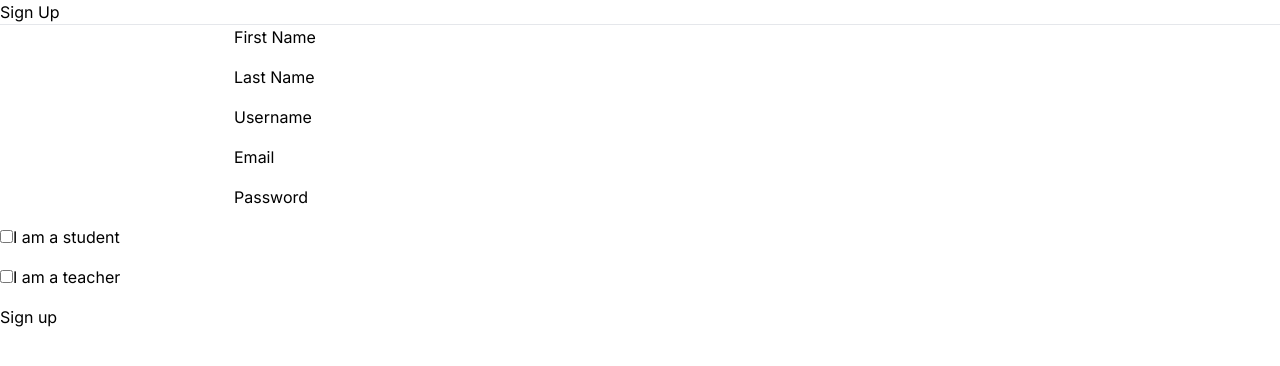
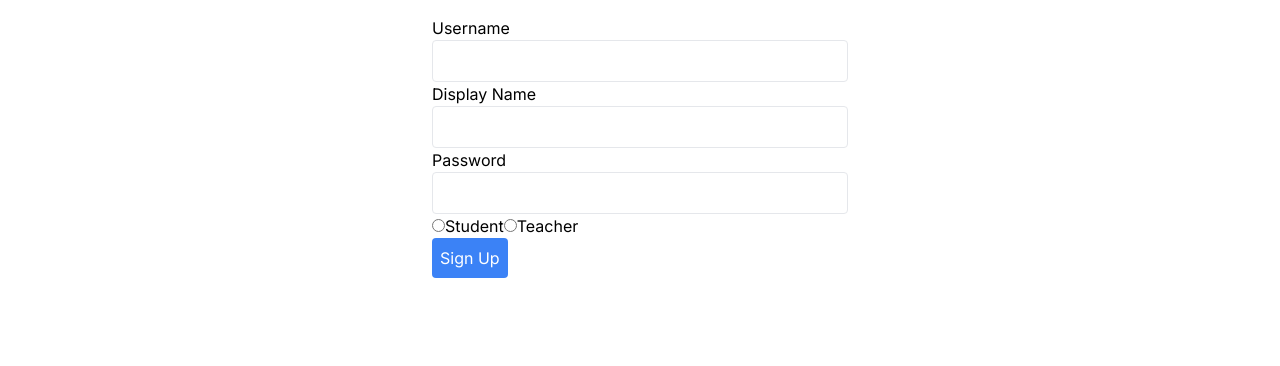
Before and after one commit to Sagnify/EduVerse, a Next.js app in the folder frontend/: page /signup in a window 1280 px wide. Shown: the top 366 px of the page. Built offline with nearby package versions, Linux system fonts and the light colour scheme.

Commit message:
updated login feature

```diff
--- a/frontend/src/app/(auth)/signup/page.tsx
+++ b/frontend/src/app/(auth)/signup/page.tsx
@@ -1,272 +1,186 @@
-"use client";
+"use client"
+// signup / page.tsx
+import { useState } from "react";
+import { useRouter } from "next/navigation";
+import { signup } from "./actions/signup";
 
-import { useState } from "react";
-import { signupUser } from "./actions/signup";
+export default function SignUpPage() {
+  const [username, setUsername] = useState("");
+  const [displayName, setDisplayName] = useState("");
+  const [password, setPassword] = useState("");
+  const [isStudent, setIsStudent] = useState(false);
+  const [isTeacher, setIsTeacher] = useState(false);
+  const [phoneNumber, setPhoneNumber] = useState("");
+  const [address, setAddress] = useState("");
+  const [gender, setGender] = useState("");
+  const [stream, setStream] = useState("");
+  const [standard, setStandard] = useState("");
+  const [bio, setBio] = useState("");
 
-export default function Signup() {
-  const [successMessage, setSuccessMessage] = useState("");
-  const [errorMessage, setErrorMessage] = useState("");
-  const [showStudentFields, setShowStudentFields] = useState(false);
-  const [showTeacherFields, setShowTeacherFields] = useState(false);
+  const router = useRouter();
 
-  const handleStudentCheckbox = (e: React.ChangeEvent<HTMLInputElement>) => {
-    setShowStudentFields(e.target.checked);
+  const handleSubmit = async (event: React.FormEvent) => {
+    event.preventDefault();
+
+    try {
+      await signup({
+        username,
+        displayName,
+        password,
+        isStudent,
+        isTeacher,
+        studentProfile: isStudent
+          ? { phoneNumber, address, gender, stream, standard }
+          : undefined,
+        teacherProfile: isTeacher ? { phoneNumber, bio } : undefined,
+      });
+
+      // Redirect or show success message
+      router.push("/success");
+    } catch (error) {
+      console.error("Error signing up:", error);
+    }
   };
 
-  const handleTeacherCheckbox = (e: React.ChangeEvent<HTMLInputElement>) => {
-    setShowTeacherFields(e.target.checked);
-  };
-
-  async function submitHandler(e: React.FormEvent<HTMLFormElement>) {
-    e.preventDefault();
-
-    const fd = new FormData(e.currentTarget);
-    const isStudent = fd.get("is_student") === "on";
-    const isTeacher = fd.get("is_teacher") === "on";
-
-    const formData: any = {
-      first_name: fd.get("f_name") as string,
-      last_name: fd.get("l_name") as string,
-      username: fd.get("u_name") as string,
-      email: fd.get("e_word") as string,
-      password: fd.get("p_word") as string,
-      profile: {
-        is_student: isStudent,
-        is_teacher: isTeacher,
-      },
-    };
-
-    if (isStudent) {
-      formData.student_profile = {
-        phone_number: fd.get("student_phone") as string,
-        profile_pic: fd.get("student_profile_pic") as File | null,
-        address: fd.get("student_address") as string,
-        gender: fd.get("student_gender") as string,
-        stream: fd.get("student_stream") as string,
-        standard: fd.get("student_standard") as string,
-      };
-    }
-
-    if (isTeacher) {
-      formData.teacher_profile = {
-        phone_number: fd.get("teacher_phone") as string,
-        profile_pic: fd.get("teacher_profile_pic") as File | null,
-        rating: "0.00", // Assuming a default rating on signup
-        bio: fd.get("teacher_bio") as string,
-      };
-    }
-
-    const result = await signupUser(formData);
-
-    if (result.success) {
-      setSuccessMessage(result.message);
-      e.currentTarget.reset();
-    } else {
-      setErrorMessage(result.message);
-    }
-  }
-
   return (
-    <div className="col-md-6">
-      <h3>Sign Up</h3>
-      <hr />
-      <form onSubmit={submitHandler}>
-        {/* First Name */}
-        <div className="form-outline mb-4">
+    <form onSubmit={handleSubmit} className="max-w-md mx-auto p-4">
+      <div>
+        <label htmlFor="username">Username</label>
+        <input
+          id="username"
+          type="text"
+          value={username}
+          onChange={(e) => setUsername(e.target.value)}
+          className="block w-full border rounded p-2"
+          required
+        />
+      </div>
+      <div>
+        <label htmlFor="displayName">Display Name</label>
+        <input
+          id="displayName"
+          type="text"
+          value={displayName}
+          onChange={(e) => setDisplayName(e.target.value)}
+          className="block w-full border rounded p-2"
+          required
+        />
+      </div>
+      <div>
+        <label htmlFor="password">Password</label>
+        <input
+          id="password"
+          type="password"
+          value={password}
+          onChange={(e) => setPassword(e.target.value)}
+          className="block w-full border rounded p-2"
+          required
+        />
+      </div>
+      <div>
+        <label>
           <input
-            type="text"
-            id="signupFirstName"
-            className="form-control"
-            name="f_name"
-            required
+            type="radio"
+            checked={isStudent}
+            onChange={() => {
+              setIsStudent(true);
+              setIsTeacher(false);
+            }}
           />
-          <label className="form-label" htmlFor="signupFirstName">
-            First Name
-          </label>
-        </div>
-
-        {/* Last Name */}
-        <div className="form-outline mb-4">
+          Student
+        </label>
+        <label>
           <input
-            type="text"
-            id="signupSecondName"
-            className="form-control"
-            name="l_name"
-            required
+            type="radio"
+            checked={isTeacher}
+            onChange={() => {
+              setIsStudent(false);
+              setIsTeacher(true);
+            }}
           />
-          <label className="form-label" htmlFor="signupSecondName">
-            Last Name
-          </label>
-        </div>
-
-        {/* Username */}
-        <div className="form-outline mb-4">
-          <input
-            type="text"
-            id="signupUsername"
-            className="form-control"
-            name="u_name"
-            required
-          />
-          <label className="form-label" htmlFor="signupUsername">
-            Username
-          </label>
-        </div>
-
-        {/* Email */}
-        <div className="form-outline mb-4">
-          <input
-            type="email"
-            id="signupEmail"
-            className="form-control"
-            name="e_word"
-            required
-          />
-          <label className="form-label" htmlFor="signupEmail">
-            Email
-          </label>
-        </div>
-
-        {/* Password */}
-        <div className="form-outline mb-4">
-          <input
-            type="password"
-            id="signupPassword"
-            className="form-control"
-            name="p_word"
-            required
-          />
-          <label className="form-label" htmlFor="signupPassword">
-            Password
-          </label>
-        </div>
-
-        {/* Profile Information */}
-        <div className="form-check mb-4">
-          <input
-            className="form-check-input"
-            type="checkbox"
-            id="isStudent"
-            name="is_student"
-            onChange={handleStudentCheckbox}
-          />
-          <label className="form-check-label" htmlFor="isStudent">
-            I am a student
-          </label>
-        </div>
-        <div
-          id="studentProfileFields"
-          style={{ display: showStudentFields ? "block" : "none" }}
-        >
-          <div className="form-outline mb-4">
+          Teacher
+        </label>
+      </div>
+      {isStudent && (
+        <>
+          <div>
+            <label htmlFor="phoneNumber">Phone Number</label>
             <input
+              id="phoneNumber"
               type="text"
-              id="studentPhone"
-              className="form-control"
-              name="student_phone"
-              placeholder="Phone Number"
+              value={phoneNumber}
+              onChange={(e) => setPhoneNumber(e.target.value)}
+              className="block w-full border rounded p-2"
             />
           </div>
-          <div className="form-outline mb-4">
+          <div>
+            <label htmlFor="address">Address</label>
             <input
-              type="file"
-              id="studentProfilePic"
-              className="form-control"
-              name="student_profile_pic"
+              id="address"
+              type="text"
+              value={address}
+              onChange={(e) => setAddress(e.target.value)}
+              className="block w-full border rounded p-2"
             />
           </div>
-          <div className="form-outline mb-4">
+          <div>
+            <label htmlFor="gender">Gender</label>
             <input
+              id="gender"
               type="text"
-              id="studentAddress"
-              className="form-control"
-              name="student_address"
-              placeholder="Address"
+              value={gender}
+              onChange={(e) => setGender(e.target.value)}
+              className="block w-full border rounded p-2"
             />
           </div>
-          <div className="form-outline mb-4">
+          <div>
+            <label htmlFor="stream">Stream</label>
             <input
+              id="stream"
               type="text"
-              id="studentGender"
-              className="form-control"
-              name="student_gender"
-              placeholder="Gender"
+              value={stream}
+              onChange={(e) => setStream(e.target.value)}
+              className="block w-full border rounded p-2"
             />
           </div>
-          <div className="form-outline mb-4">
+          <div>
+            <label htmlFor="standard">Standard</label>
             <input
+              id="standard"
               type="text"
-              id="studentStream"
-              className="form-control"
-              name="student_stream"
-              placeholder="Stream"
+              value={standard}
+              onChange={(e) => setStandard(e.target.value)}
+              className="block w-full border rounded p-2"
             />
           </div>
-          <div className="form-outline mb-4">
+        </>
+      )}
+      {isTeacher && (
+        <>
+          <div>
+            <label htmlFor="phoneNumber">Phone Number</label>
             <input
+              id="phoneNumber"
               type="text"
-              id="studentStandard"
-              className="form-control"
-              name="student_standard"
-              placeholder="Standard"
+              value={phoneNumber}
+              onChange={(e) => setPhoneNumber(e.target.value)}
+              className="block w-full border rounded p-2"
             />
           </div>
-        </div>
-
-        <div className="form-check mb-4">
-          <input
-            className="form-check-input"
-            type="checkbox"
-            id="isTeacher"
-            name="is_teacher"
-            onChange={handleTeacherCheckbox}
-          />
-          <label className="form-check-label" htmlFor="isTeacher">
-            I am a teacher
-          </label>
-        </div>
-        <div
-          id="teacherProfileFields"
-          style={{ display: showTeacherFields ? "block" : "none" }}
-        >
-          <div className="form-outline mb-4">
-            <input
-              type="text"
-              id="teacherPhone"
-              className="form-control"
-              name="teacher_phone"
-              placeholder="Phone Number"
+          <div>
+            <label htmlFor="bio">Bio</label>
+            <textarea
+              id="bio"
+              value={bio}
+              onChange={(e) => setBio(e.target.value)}
+              className="block w-full border rounded p-2"
             />
           </div>
-          <div className="form-outline mb-4">
-            <input
-              type="file"
-              id="teacherProfilePic"
-              className="form-control"
-              name="teacher_profile_pic"
-            />
-          </div>
-          <div className="form-outline mb-4">
-            <textarea
-              id="teacherBio"
-              className="form-control"
-              name="teacher_bio"
-              placeholder="Bio"
-            ></textarea>
-          </div>
-        </div>
-
-        <button type="submit" className="btn btn-primary btn-block mb-4">
-          Sign up
-        </button>
-      </form>
-
-      {successMessage && (
-        <div className="alert alert-success mt-3">{successMessage}</div>
+        </>
       )}
-      {errorMessage && (
-        <div className="alert alert-danger mt-3">{errorMessage}</div>
-      )}
-    </div>
+      <button type="submit" className="bg-blue-500 text-white rounded p-2">
+        Sign Up
+      </button>
+    </form>
   );
 }
```
Also changed, not shown: frontend/src/app/(auth)/signup/actions/signup.ts (+53 -54 lines).
